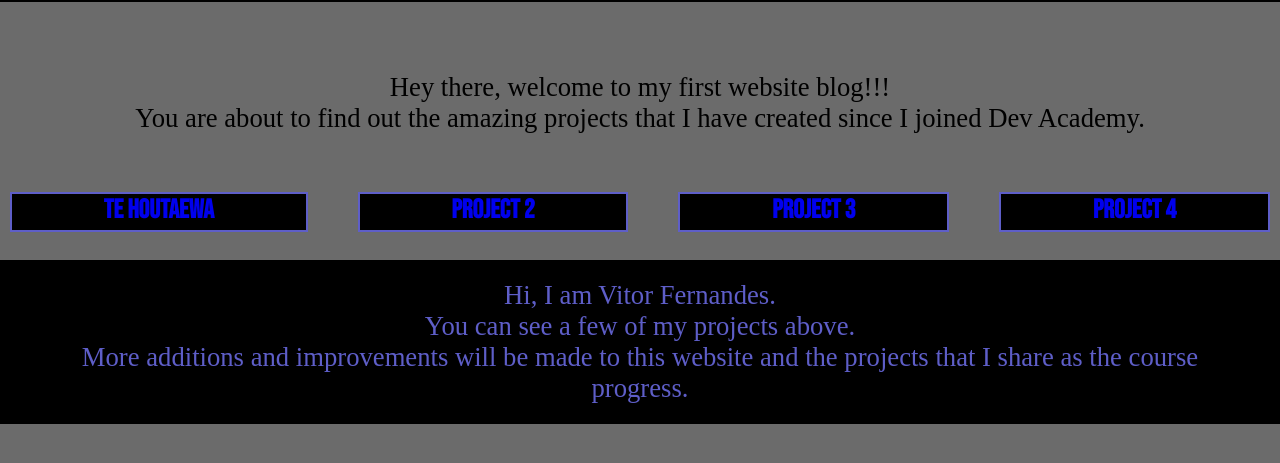
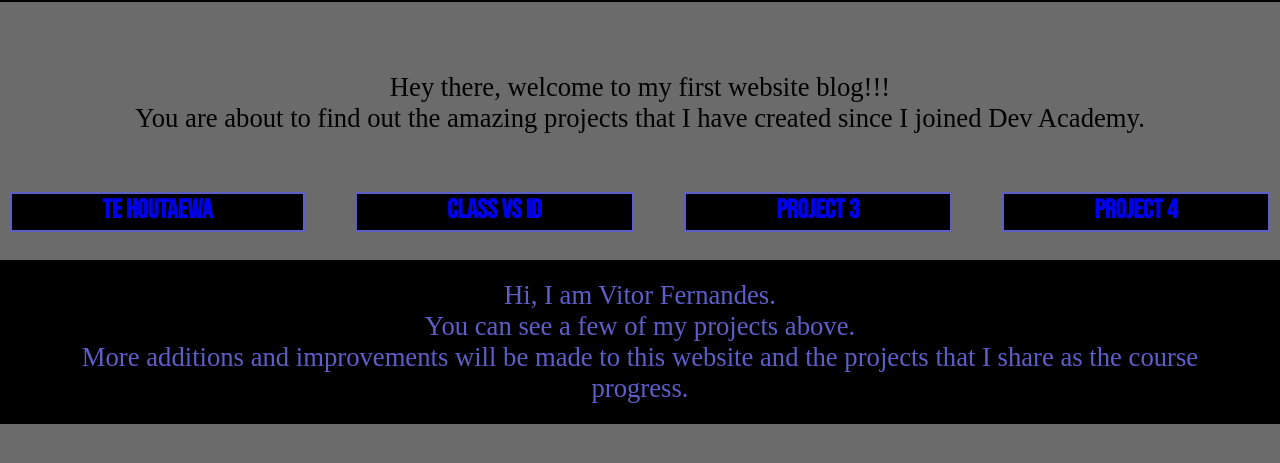
Before and after one commit to vitor-fernandess/vitor-fernandess.github.io, a plain HTML site: page index.html in a window 1280 px wide. Shown: the part 101-564 px from the top of the page. Drawn offline with Linux system fonts and the light colour scheme.

Commit message:
link pages to main blog

```diff
--- a/index.html
+++ b/index.html
@@ -25,7 +25,7 @@
 
  <div class="grid-row">
   <div class="item-grid"><a href="/blog/te-houtaewa-template.html">Te Houtaewa</a></div>
-  <div class="item-grid"><a href="#">Project 2</a></div>
+  <div class="item-grid"><a href="/blog/html-css.html">Class vs ID</a></div>
   <div class="item-grid"><a href="#">Project 3</a></div>
   <div class="item-grid"><a href="#">Project 4</a></div>
  </div>
```
Also changed, not shown: blog/te-houtaewa-template.html (+1 -1 lines).
